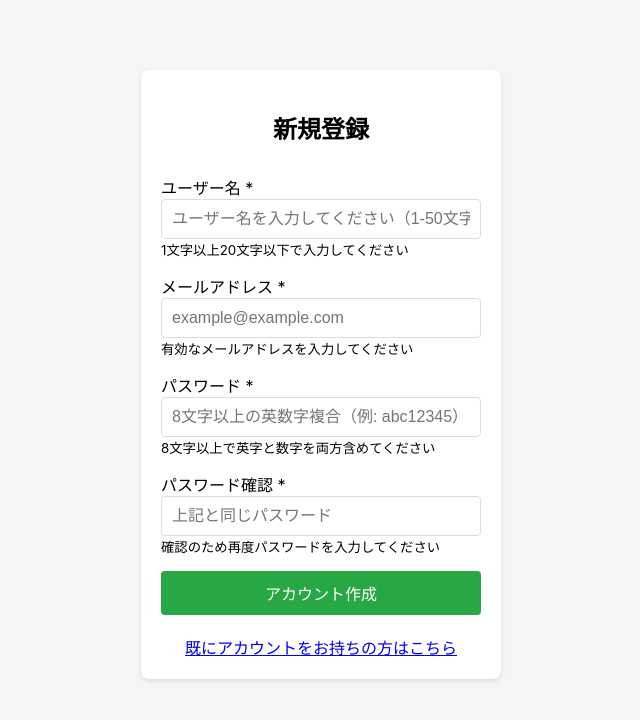
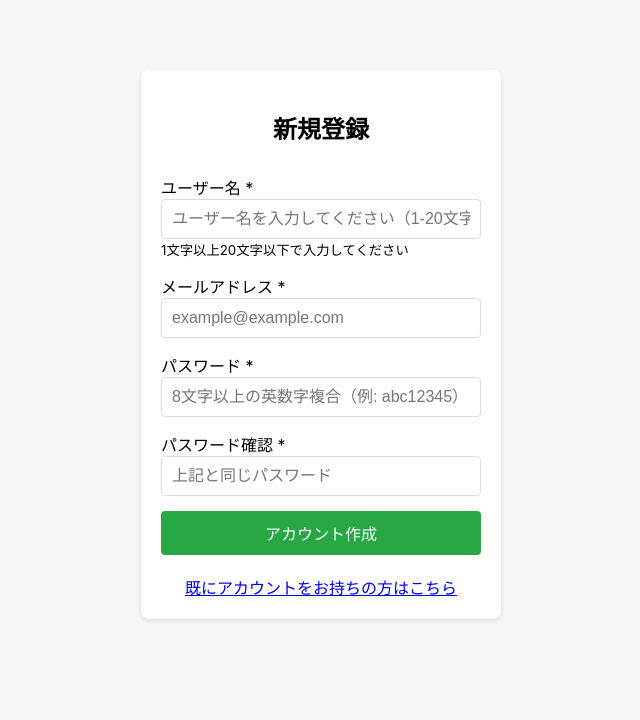
Before and after one commit to keiichiaoki0110/shoumikigen-kanri, a React (Create React App) app in the folder frontend/: page /register in a window 1280 px wide. Shown: the top 720 px of the page, without its empty margins (319-959 px from the left). Built offline with nearby package versions, Linux system fonts and the light colour scheme; no server answers.

Commit message:
feat: Improve user registration form UX
- Change email help text to show only on error (conditional rendering)
- Remove redundant help text for password fields
- Keep placeholders for better user guidance
- Keep username help text for character limit clarity

```diff
--- a/frontend/src/components/Register.js
+++ b/frontend/src/components/Register.js
@@ -28,11 +28,6 @@ const Register = () => {
     // フロントエンド側でのバリデーション
     if (!formData.username.trim()) {
       setError('ユーザー名は空欄にできません');
-      return;
-    }
-
-    if (formData.username.trim().length < 1) {
-      setError('ユーザー名は1文字以上で入力してください');
       return;
     }
 
@@ -122,7 +117,7 @@ const Register = () => {
               value={formData.username}
               onChange={handleChange}
               className="form-control"
-              placeholder="ユーザー名を入力してください（1-50文字）"
+              placeholder="ユーザー名を入力してください（1-20文字）"
               minLength="1"
               maxLength="20"
               required
@@ -144,9 +139,11 @@ const Register = () => {
               maxLength="100"
               required
             />
-            <small className="form-text text-muted">
-              有効なメールアドレスを入力してください
-            </small>
+            {error && error.includes('メールアドレス') && (
+              <small className="form-text text-danger">
+                有効なメールアドレスを入力してください
+              </small>
+            )}
           </div>
 
           <div className="form-group">
@@ -162,9 +159,6 @@ const Register = () => {
               maxLength="100"
               required
             />
-            <small className="form-text text-muted">
-              8文字以上で英字と数字を両方含めてください
-            </small>
           </div>
 
           <div className="form-group">
@@ -180,9 +174,6 @@ const Register = () => {
               maxLength="100"
               required
             />
-            <small className="form-text text-muted">
-              確認のため再度パスワードを入力してください
-            </small>
           </div>
 
           <button
```
